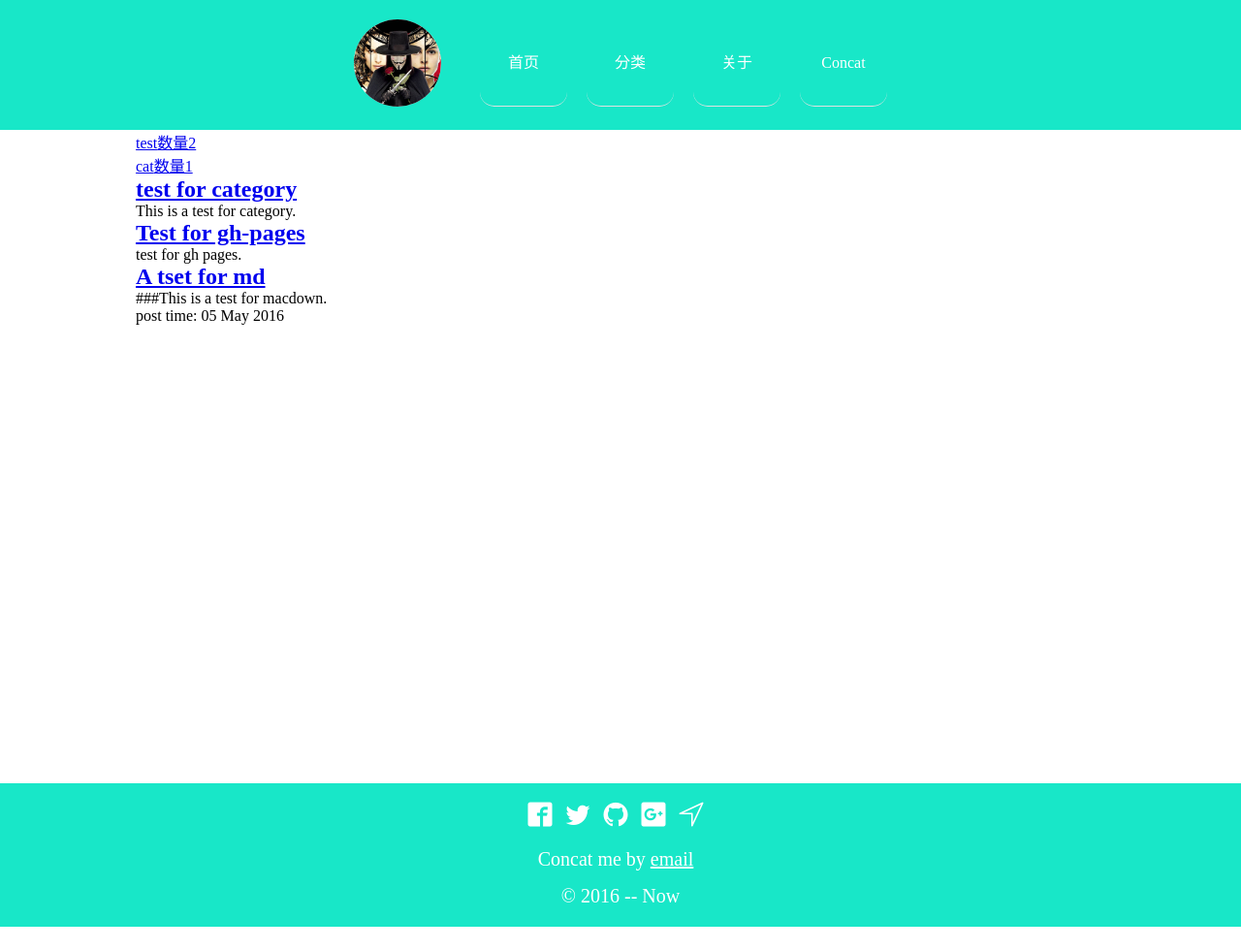
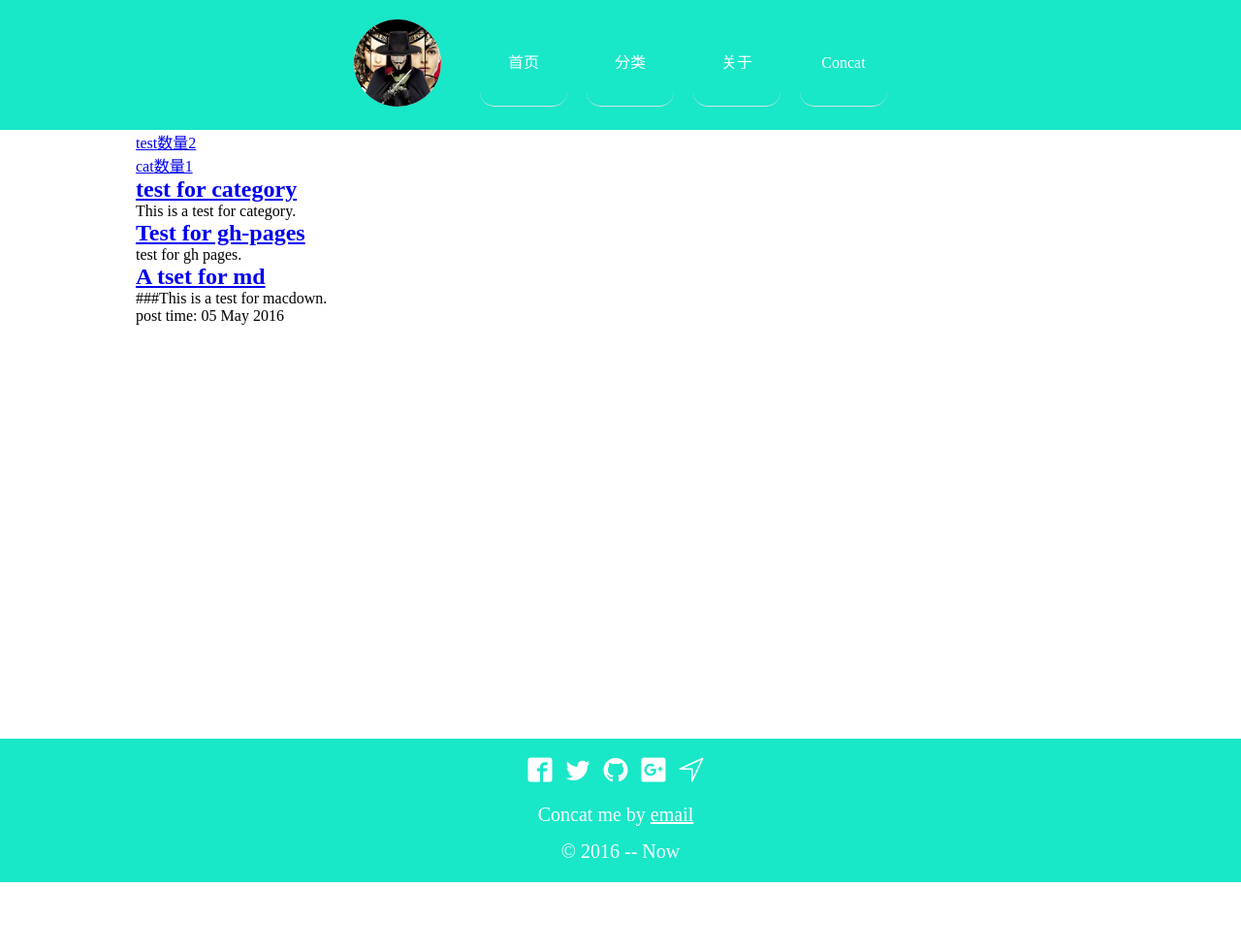
Before and after one commit to Tao-Quixote/Blog, a Jekyll site: the page built from index.html, in a window 1280 px wide. Shown: the whole page at 97% size. Built offline with Jekyll 4.4.1, drawn with Linux system fonts in a browser that asks for light colours; after the commit the page ends 934 px from its top, so only the background shows below that.

Commit message:
change the style of content.

```diff
--- a/_config.yml
+++ b/_config.yml
@@ -1,6 +1,6 @@
 encoding: utf-8
 # baseurl可以不用设置,可通过{{site.baseurl}}获取,github-pages默认的根路径是Blog/_site/目录,所以这里可以不用设置
-baseurl:
+baseurl: /Blog/_site
 categories: javascript,css,html,mac,linux
 #paginate: 5 # 指定每页多少条
 #paginate_path: "page:num" # 指定每页的url
--- a/css/common.css
+++ b/css/common.css
@@ -9,6 +9,6 @@
 .content {
     max-width: 1000px;
     min-height: 100%;
-    margin: -130px auto -96px;
-    padding: 130px 0 96px;
+    margin: -132px auto -140px;
+    padding: 132px 0 140px;
 }
```
